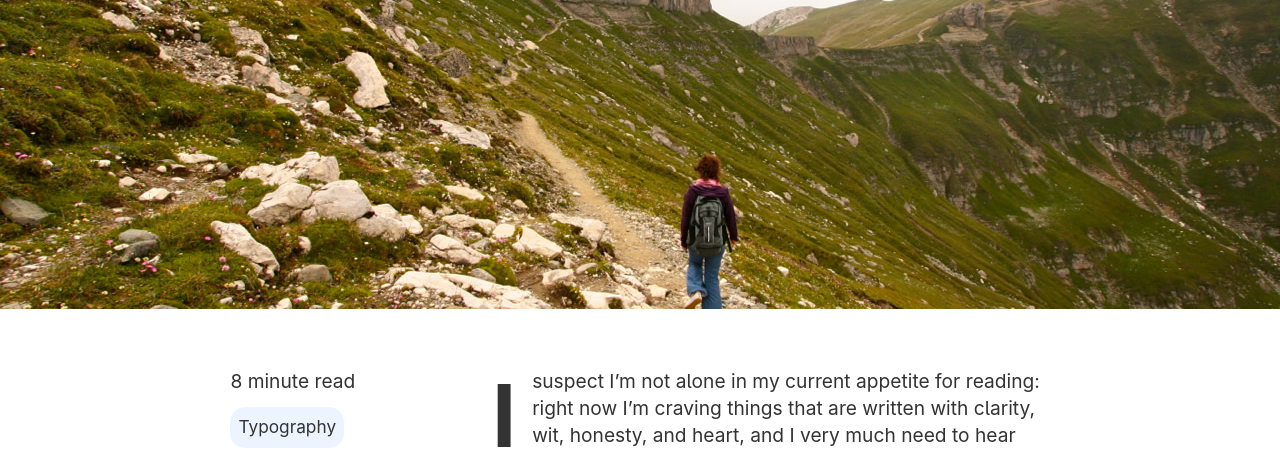
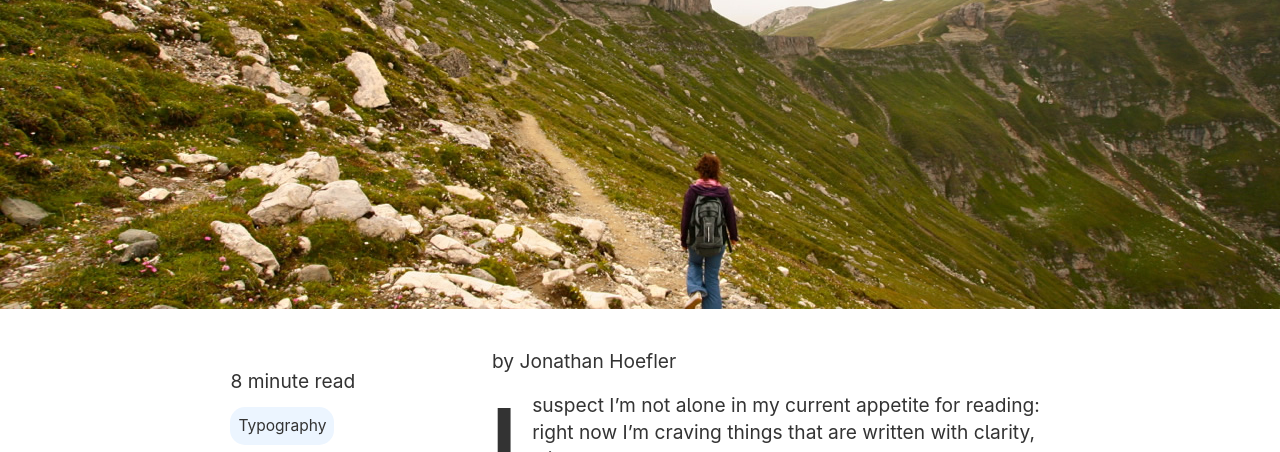
Before and after one commit to ThomasRettig/cssmask, a plain HTML site: page index.html in a window 1280 px wide. Shown: the part 331-783 px from the top of the page. Drawn offline with Linux system fonts and the light colour scheme; a web font is replaced by a local one.

Commit message:
Add byline

```diff
--- a/index.html
+++ b/index.html
@@ -27,6 +27,7 @@
                </p>
             </aside>
             <div id="article">
+               <span>by Jonathan Hoefler</span>
                <p>I suspect I’m not alone in my current appetite for reading: right now I’m craving things that are written with clarity, wit, honesty, and heart, and I very much need to hear from good-natured people of extraordinary ability who love what they do. Below are some of the books I’ve most enjoyed reading of late, three connected only tangentially with typography because their subjects are words, and two that are more expressly about design. All five share a sincerity, an attention to detail, and a sense of humor that has kept me smiling for weeks. I hope you’ll enjoy them as much as I have.</p>
 
                <h2 id="word-by-word">Word by Word</h3>
--- a/styles.css
+++ b/styles.css
@@ -120,6 +120,7 @@ section > div > p:first-of-type:first-letter {
     font-size: 4.5em;
     font-weight: bold;
     font-family: var(--font-heading), 'Inter';
+    text-transform: uppercase;
     float: left;
     margin-right: 1rem;
     line-height: 6rem;
@@ -149,10 +150,15 @@ a:hover {
     color: #0070f3;
 }
 
+#article > span {
+    font-family: var(--font-body);
+}
+
 .tags {
     padding: 8px;
     background-color: #ecf5ff;
     border-radius: 15px;
+    font-size: 90%;
     display: inline-block;
     margin-bottom: 10px;
 }
```
